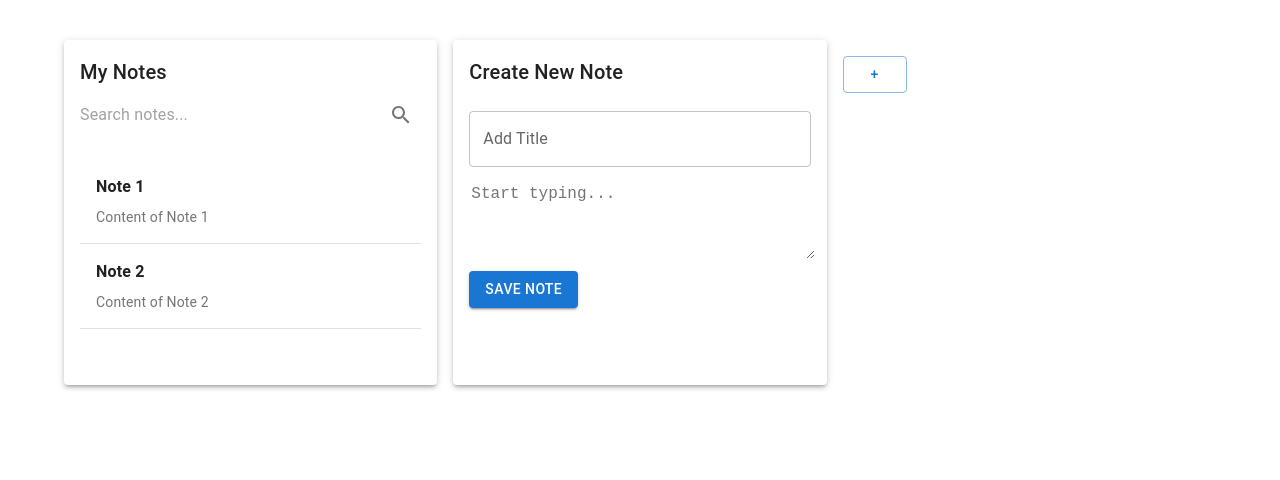
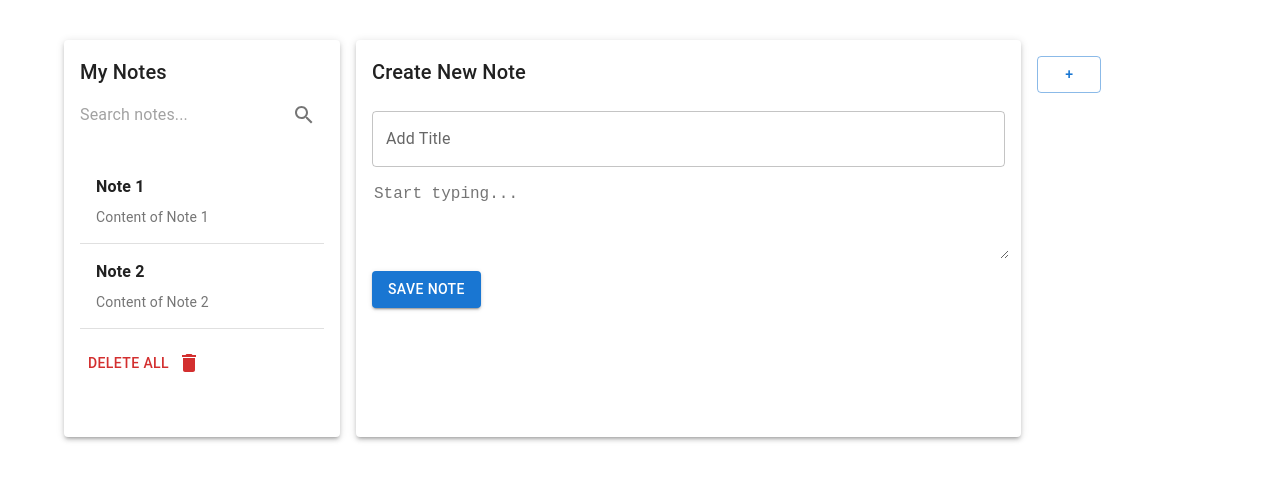
Before and after one commit to passechnik/note-app-react-js, a React (Vite) app: page / in a window 1280 px wide. Shown: the top 480 px of the page. Built offline with nearby package versions, Linux system fonts and the light colour scheme.

Commit message:
add deleting functionality

```diff
--- a/src/App.jsx
+++ b/src/App.jsx
@@ -5,7 +5,7 @@ import NoteList from './components/NoteList';
 import NoteEditor from './components/NoteEditor';
 import NoteViewer from './components/NoteViewer';
 
-function App() {
+export default function App() {
   const [notes, setNotes] = useState([
     { id: 1, title: 'Note 1', content: 'Content of Note 1' },
     { id: 2, title: 'Note 2', content: 'Content of Note 2' },
@@ -57,13 +57,21 @@ function App() {
     setIsEditing(false);
   };
 
+  const handleDeleteAll = () => {
+    // Implement the logic to delete all notes
+    setNotes([]);
+    setSelectedNote(null);
+    setViewingNote(false);
+    setIsEditing(false);
+  }
+
   return (
     <Container maxWidth="lg" sx={{ paddingTop: 4 }}>
       <Grid container spacing={2}>
-        <Grid item md={4} xs={12}>
-          <NoteList notes={notes} onNoteClick={handleNoteClick} />
+        <Grid item md={3} xs={12}>
+          <NoteList notes={notes} onNoteClick={handleNoteClick} onDeleteAll={handleDeleteAll} />
         </Grid>
-        <Grid item md={4} xs={12}>
+        <Grid item md={7} xs={12}>
           {viewingNote ? (
             <NoteViewer
               selectedNote={selectedNote}
@@ -75,7 +83,7 @@ function App() {
             <NoteEditor onSaveNote={handleSaveNote} isEditing={isEditing} selectedNote={selectedNote} />
           )}
         </Grid>
-        <Grid item md={4} xs={12}>
+        <Grid item md={2} xs={12}>
           {/* a small '+' button to add a new note */}
           {!viewingNote && (
             <Button variant="outlined" color="primary" onClick={handleAddNewNote} sx={{ marginTop: 2 }}>
@@ -87,5 +95,3 @@ function App() {
     </Container>
   );
 }
-
-export default App;
--- a/src/components/NoteList.jsx
+++ b/src/components/NoteList.jsx
@@ -1,8 +1,9 @@
 import React, { useState } from 'react';
-import { Paper, Typography, List, ListItem, Divider, InputBase, IconButton } from '@mui/material';
+import { Paper, Typography, List, ListItem, Divider, InputBase, IconButton, Button } from '@mui/material';
 import SearchIcon from '@mui/icons-material/Search';
+import DeleteIcon from '@mui/icons-material/Delete'
 
-export default function NoteList({ notes, onNoteClick }) {
+export default function NoteList({ notes, onNoteClick, onDeleteAll }) {
   const [searchTerm, setSearchTerm] = useState('');
 
   const handleNoteClick = (noteId) => {
@@ -34,6 +35,7 @@ export default function NoteList({ notes, onNoteClick }) {
           <SearchIcon />
         </IconButton>
       </div>
+
       {filteredNotes.length === 0 ? (
         <Typography variant="body2">No matching notes</Typography>
       ) : (
@@ -67,6 +69,12 @@ export default function NoteList({ notes, onNoteClick }) {
           ))}
         </List>
       )}
+      <Button onClick={onDeleteAll} color="error" title="Delete All Notes">
+        Delete All
+      <IconButton>
+          <DeleteIcon color="error"/>
+        </IconButton>
+      </Button>
     </Paper>
   );
 }
```
